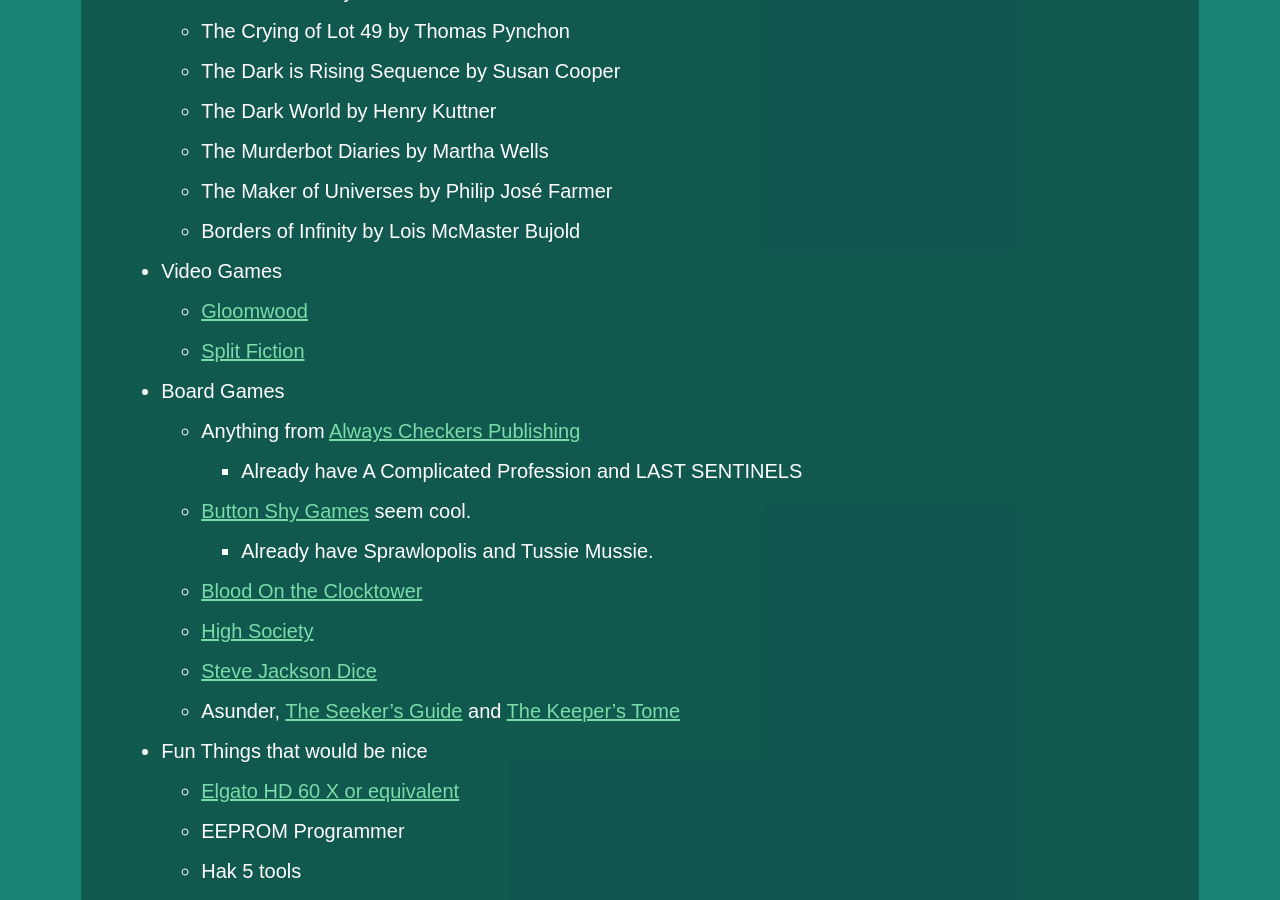
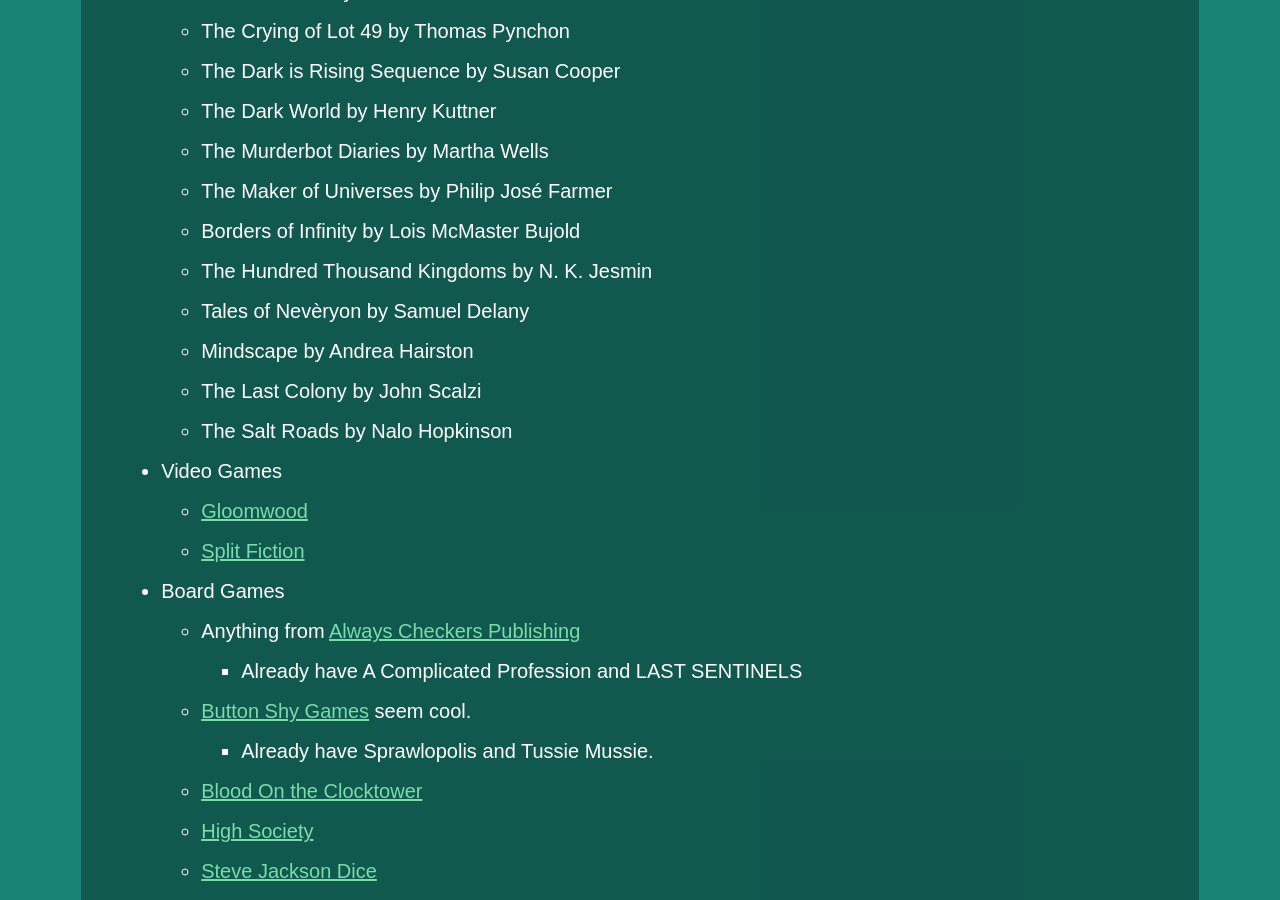
Before and after one commit to ambiguousname/ambiguousname.github.io, a Jekyll site: the page built from assets/wishlist.md, in a window 1280 px wide and 900 px high, scrolled down 1019 px. Built offline with Jekyll 4.4.1, drawn with Linux system fonts in a browser that asks for light colours.

Commit message:
Add more books

```diff
--- a/assets/wishlist.md
+++ b/assets/wishlist.md
@@ -29,6 +29,11 @@
 	- The Murderbot Diaries by Martha Wells
 	- The Maker of Universes by Philip José Farmer
 	- Borders of Infinity by Lois McMaster Bujold
+	- The Hundred Thousand Kingdoms by N. K. Jesmin
+	- Tales of Nevèryon by Samuel Delany
+	- Mindscape by Andrea Hairston
+	- The Last Colony by John Scalzi
+	- The Salt Roads by Nalo Hopkinson
 - Video Games
 	- [Gloomwood](https://store.steampowered.com/app/1150760/)
 	- [Split Fiction](https://store.steampowered.com/app/2001120/Split_Fiction?snr=1_25_4__318)
```
